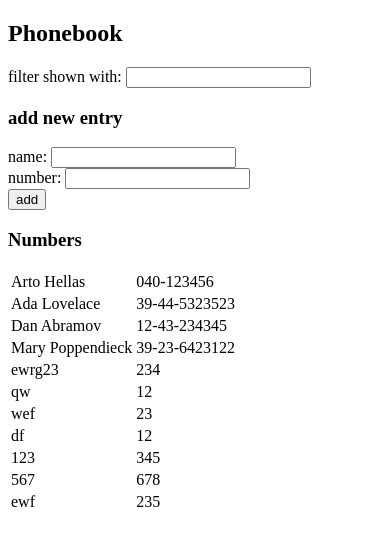
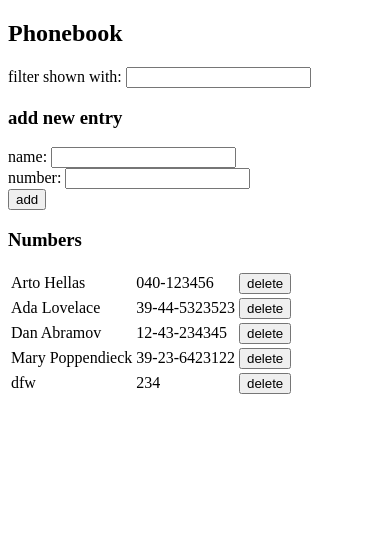
Before and after one commit to DrMoshtael/fullstackopenPart2, a React (Vite) app in the folder phonebook/: page / in a window 390 px wide. Shown: the top 546 px of the page. Built offline with nearby package versions, Linux system fonts and the light colour scheme; data requests are answered from the project's data file.

Commit message:
Exercise 2.14 Phonebook step9

```diff
--- a/phonebook/db.json
+++ b/phonebook/db.json
@@ -21,39 +21,9 @@
       "id": 4
     },
     {
-      "name": "ewrg23",
+      "name": "dfw",
       "number": "234",
-      "id": 5
-    },
-    {
-      "name": "qw",
-      "number": "12",
-      "id": 6
-    },
-    {
-      "name": "wef",
-      "number": "23",
-      "id": 7
-    },
-    {
-      "name": "df",
-      "number": "12",
       "id": 8
-    },
-    {
-      "name": "123",
-      "number": "345",
-      "id": 9
-    },
-    {
-      "name": "567",
-      "number": "678",
-      "id": 10
-    },
-    {
-      "name": "ewf",
-      "number": "235",
-      "id": 11
     }
   ]
 }
--- a/phonebook/src/App.jsx
+++ b/phonebook/src/App.jsx
@@ -2,22 +2,27 @@ import { useState } from 'react'
 import { useEffect } from 'react'
 import entryService from './services/entries'
 
-const Person = ({ name, number }) => {
+const Person = ({ name, number, id, handleDeletion }) => {
+  console.log('running Person',name,id)
   return (
     <tr>
       <td>{name}</td>
       <td>{number}</td>
+      <td><button onClick={handleDeletion}>delete</button></td>
     </tr>)
 }
 
-const Persons = ({filteredPersons}) => (
+const Persons = ({ personsToShow, handleDeletionFor }) => {
+  console.log('running Persons')
+  return (
     <table>
       <tbody>
-      {filteredPersons.map(person =>
-        <Person name={person.name} number={person.number} key={person.name} />)}
+        {personsToShow.map(person =>
+          <Person name={person.name} number={person.number} key={person.name} id={person.id} handleDeletion={() => handleDeletionFor(person.id, person.name)} />)}
       </tbody>
     </table>
   )
+}
 
 const Filter = ({ newFilter, handleFilterChange }) => (
   <div>
@@ -51,32 +56,44 @@ const App = () => {
   const [newName, setNewName] = useState('')
   const [newNumber, setNewNumber] = useState('')
   const [newFilter, setNewFilter] = useState('')
-  const [filteredPersons, setFilteredPersons] = useState([])
 
-  useEffect(()=> {
+  useEffect(() => {
     entryService
       .getAll()
       .then(initialEntries => {
         setPersons(initialEntries)
-        setFilteredPersons(initialEntries)
       })
-  },[])
+  }, [])
 
   const handleSubmission = (event) => {
     event.preventDefault()
     if (!persons.map(person => person.name.toLowerCase()).includes(newName.toLowerCase())) {
-      const updatedPersons = persons.concat({ name: newName, number: newNumber })
-      setPersons(updatedPersons)
-      setFilteredPersons(updatedPersons)
+      const newEntry = { "name": newName, "number": newNumber }
+      entryService
+        .createEntry(newEntry)
+        .then(returnedEntry=>{
+          setPersons(persons.concat(returnedEntry))
           setNewName('')
           setNewNumber('')
-      setNewFilter('') //To ensure the filter matches the rendered list
-
-      entryService.postEntry({"name": newName, "number": newNumber})
-      .then(response=>console.log(response))
-
+          setNewFilter('')
+        })
     }
     else { alert(`${newName} is already added to phonebook`) }
+  }
+
+  const handleDeletionFor = (id, name) => {
+    if (confirm(`Delete ${name}?`)) {
+      entryService.deleteEntry(id)
+        .then(response => {
+          console.log('deleted', response)
+          entryService.getAll()
+          .then(initialEntries => {
+            setPersons(initialEntries)
+            setNewName('')
+            setNewNumber('')
+          })
+        })
+    }
   }
 
   const handleNameChange = (event) => {
@@ -88,18 +105,11 @@ const App = () => {
   }
 
   const handleFilterChange = (event) => {
-    console.log('before', newFilter)
     setNewFilter(event.target.value)
-    console.log('after', newFilter)
-    setFilteredPersons(persons.filter(person => person.name.toLowerCase().includes(event.target.value.toLowerCase())))
-
   }
 
-  // useEffect(() => {
-  //   console.log('before useEffect',newFilter)
-  //   setFilteredPersons(persons.filter(person=>person.name.toLowerCase().includes(newFilter.toLowerCase())))
-  //   console.log('after useEffect',newFilter)
-  // }, [newFilter])
+  console.log('App run')
+  const personsToShow = persons.filter(person => person.name.toLowerCase().includes(newFilter.toLowerCase()))
 
 
   return (
@@ -110,7 +120,7 @@ const App = () => {
       <PersonForm handleSubmission={handleSubmission} newName={newName} handleNameChange={handleNameChange}
         newNumber={newNumber} handleNumberChange={handleNumberChange} />
       <h3>Numbers</h3>
-      <Persons filteredPersons={filteredPersons}/>
+      <Persons personsToShow={personsToShow} handleDeletionFor={handleDeletionFor} />
     </div>
   )
 }
--- a/phonebook/src/services/entries.js
+++ b/phonebook/src/services/entries.js
@@ -7,9 +7,15 @@ const getAll = () => {
     return (request.then(response=>response.data))
 }
 
-const postEntry = (entry) => {
+const createEntry = (entry) => {
     const request = axios.post(baseUrl, entry)
     return (request.then(response=>response.data))
 }
 
-export default {getAll, postEntry}
+const deleteEntry = (id) => {
+    console.log('deleting',id,name)
+    const request = axios.delete(`${baseUrl}/${id}`)
+    return (request.then(response => response))
+}
+
+export default {getAll, createEntry, deleteEntry}
```
Lines whose indentation alone changed are shown as unchanged.
